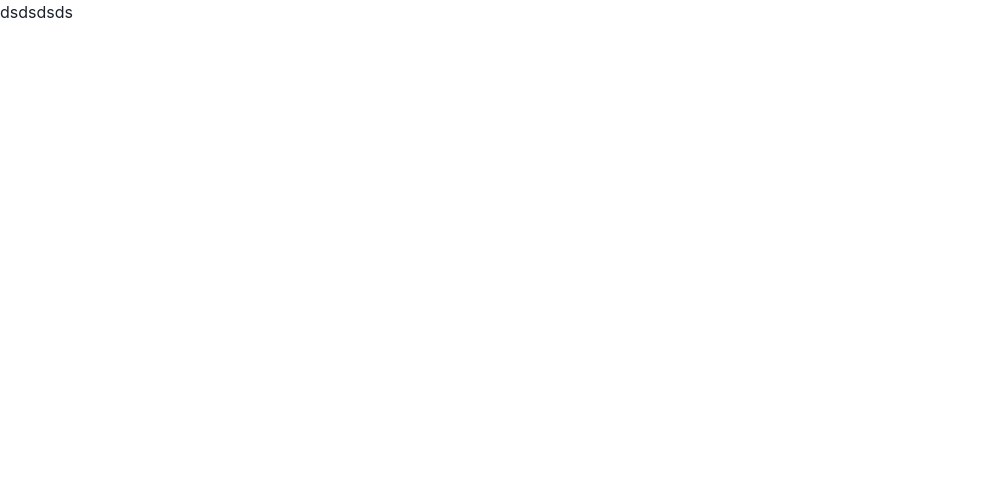
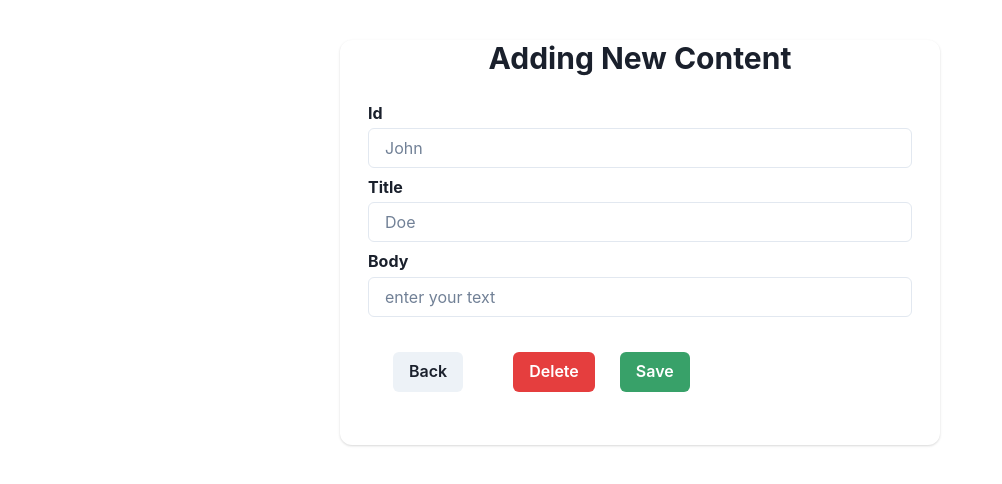
Before and after one commit to kori6810/nextjsCRUD, a Next.js app: page /content/1 in a window 1280 px wide. Shown: the top 484 px of the page, without its empty margins (0-1002 px from the left). Built offline with nearby package versions, Linux system fonts and the light colour scheme.

Commit message:
Read from Crud is added

```diff
--- a/db.json
+++ b/db.json
@@ -21,34 +21,14 @@
       "body": "hello this first time using json-server"
     },
     {
-      "id": "23",
+      "id": "123",
       "title": "New Content",
-      "body": "hello world heyyyyyyy"
+      "body": "bla bla bla bnalksd sdlskndklsnndnsk kldklsdsm"
     },
     {
-      "id": "0112",
-      "title": "dfsdfdf",
-      "body": "dfdfdfdfdf"
-    },
-    {
-      "id": "0112222",
-      "title": "dfsdfdf",
-      "body": "dfdfdfdfdf"
-    },
-    {
-      "id": "121212",
-      "title": "232fdfd",
-      "body": "sdfsfsdfs"
-    },
-    {
-      "id": "0232434234",
-      "title": "sfd",
-      "body": "sdfsdfsfsfsfsfsd"
-    },
-    {
-      "id": "88v1s2X",
-      "title": "",
-      "body": ""
+      "id": "23232",
+      "title": "sdsdsd",
+      "body": "asdasdasdasd"
     }
   ]
 }
--- a/pages/addContent.tsx
+++ b/pages/addContent.tsx
@@ -18,7 +18,7 @@ import styles from "../styles/Home.module.css";
 import Link from "next/link";
 import { useRouter } from "next/router";
 
-interface Values {
+export interface Values {
   id: number;
   title: string;
   body: string;
--- a/pages/content/[contentid].tsx
+++ b/pages/content/[contentid].tsx
@@ -1,12 +1,139 @@
 import { useRouter } from "next/router";
+import {
+  Card,
+  CardBody,
+  Button,
+  Textarea,
+  Input,
+  Heading,
+  Icon,
+  Alert,
+  AlertIcon,
+  AlertTitle,
+  AlertDescription,
+} from "@chakra-ui/react";
 
+import axios from "axios";
+import { FaPlus } from "react-icons/fa";
+import { Formik, Field, Form, FormikHelpers, useFormik } from "formik";
+import { useRecoilState } from "recoil";
+import { dataType, postAtom } from "..";
+import styles from "../../styles/Home.module.css";
+import { Values } from "../addContent";
+import { useEffect, useState } from "react";
 const Content = () => {
   const router = useRouter();
-  const primaryKey = () => {
-    console.log(router);
-  };
-  primaryKey();
+  const {
+    query: { contentid },
+  } = router;
+  const [post, setPost] = useRecoilState(postAtom);
+  const [selectedContent, setSelectedContent] = useState<any>();
 
-  return <p>dsdsdsds</p>;
+  const formik = useFormik({
+    initialValues: {
+      id: selectedContent?.id,
+      title: selectedContent?.title,
+      body: selectedContent?.body,
+    },
+    enableReinitialize: true,
+    onSubmit: () => {
+      if (formik.values.id > 0) {
+        const response = axios.post(
+          "http://localhost:8000/posts",
+          formik.values
+        );
+        response.then((res) => {
+          if (res.status === 201 || 200) {
+            router.push("/");
+          } else {
+          }
+        });
+      }
+    },
+  });
+  useEffect(() => {
+    console.log(post, "post");
+    const resContent = post.find(
+      (val: dataType) => val.id === Number(contentid)
+    );
+
+    setSelectedContent(resContent);
+  }, []);
+
+  return (
+    <div className={styles.container}>
+      <Card size="lg" justify="center" style={{ width: "600px" }}>
+        <Heading size="lg" style={{ textAlign: "center" }}>
+          Adding New Content
+        </Heading>
+        <CardBody>
+          <form>
+            <Heading className={styles.mb} size="sm">
+              Id
+            </Heading>
+            <Input
+              className={styles.mbL}
+              id="id"
+              name="id"
+              placeholder="John"
+              value={formik?.values.id}
+              onChange={formik.handleChange}
+            />
+
+            <Heading className={styles.mb} size="sm">
+              Title
+            </Heading>
+            <Input
+              className={styles.mbL}
+              id="title"
+              name="title"
+              placeholder="Doe"
+              value={formik.values.title}
+              onChange={formik.handleChange}
+            />
+
+            <Heading className={styles.mb} size="sm">
+              Body
+            </Heading>
+            <Input
+              className={styles.mbL}
+              id="body"
+              name="body"
+              placeholder="enter your text"
+              onChange={formik.handleChange}
+              value={formik.values.body}
+            />
+            <Button
+              size="md"
+              variant="solid"
+              style={{ margin: "25px 25px" }}
+              onClick={() => router.back()}
+              // type="submit"
+            >
+              Back
+            </Button>
+            <Button
+              size="md"
+              colorScheme="red"
+              variant="solid"
+              style={{ margin: "25px 25px" }}
+              // type="submit"
+            >
+              Delete
+            </Button>
+            <Button
+              size="md"
+              colorScheme="green"
+              variant="solid"
+              style={{ margin: "25px 0px" }}
+              type="submit"
+            >
+              Save
+            </Button>
+          </form>
+        </CardBody>
+      </Card>
+    </div>
+  );
 };
 export default Content;
--- a/pages/index.tsx
+++ b/pages/index.tsx
@@ -13,7 +13,7 @@ import {
 } from "@chakra-ui/react";
 import { FaPlus } from "react-icons/fa";
 import Link from "next/link";
-import { atom, useRecoilState } from "recoil";
+import { atom, useRecoilState, selector } from "recoil";
 import { useRouter } from "next/router";
 
 // {
@@ -22,19 +22,11 @@ import { useRouter } from "next/router";
 //   "title": "sunt aut facere repellat provident occaecati excepturi optio reprehenderit",
 //   "body": "quia et suscipit\nsuscipit recusandae consequuntur expedita et cum\nreprehenderit molestiae ut ut quas totam\nnostrum rerum est autem sunt rem eveniet architecto"
 // },
-const postAtom = atom({
+export const postAtom = atom({
   key: "post atom",
   default: [],
 });
 
-// const Post = () => {
-//   const router = useRouter()
-//   const { pid } = router.query
-
-//   return <p>Post: {pid}</p>
-// }
-
-// export default Post
 export type dataType = {
   id: number;
   title: string;
```
